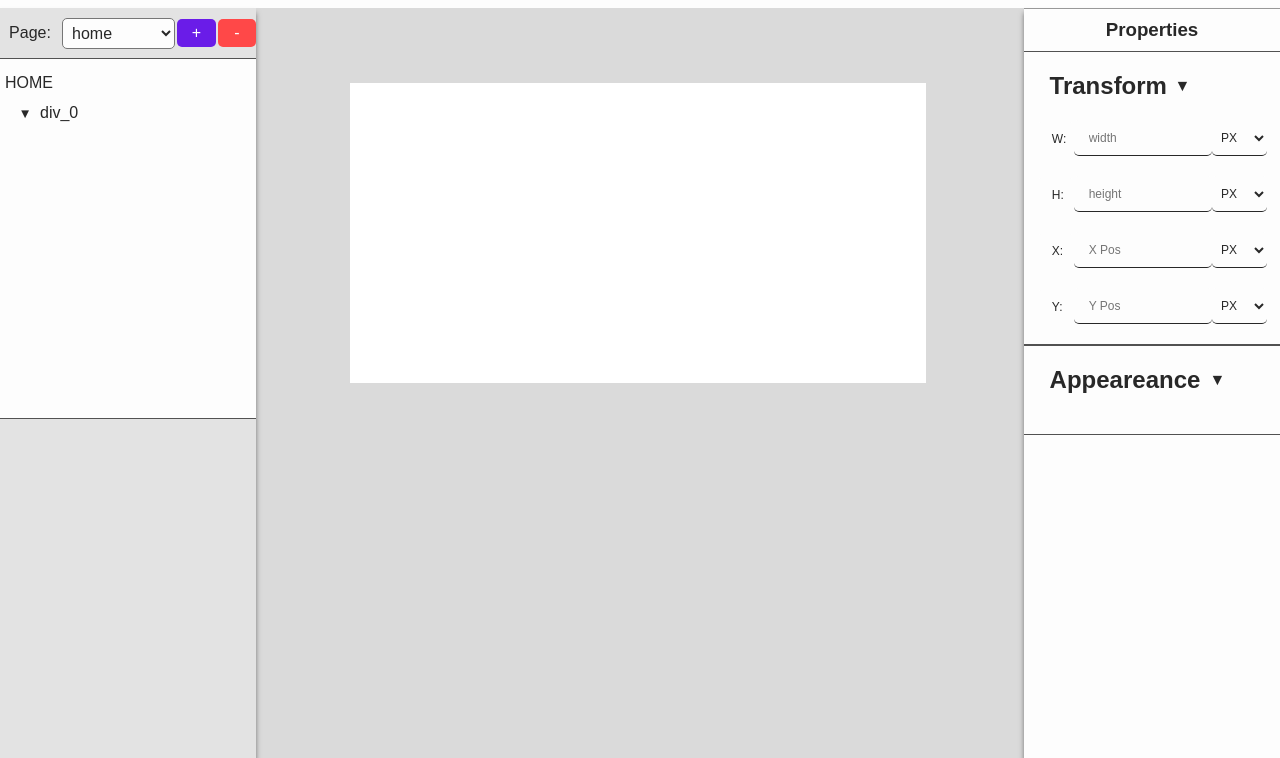
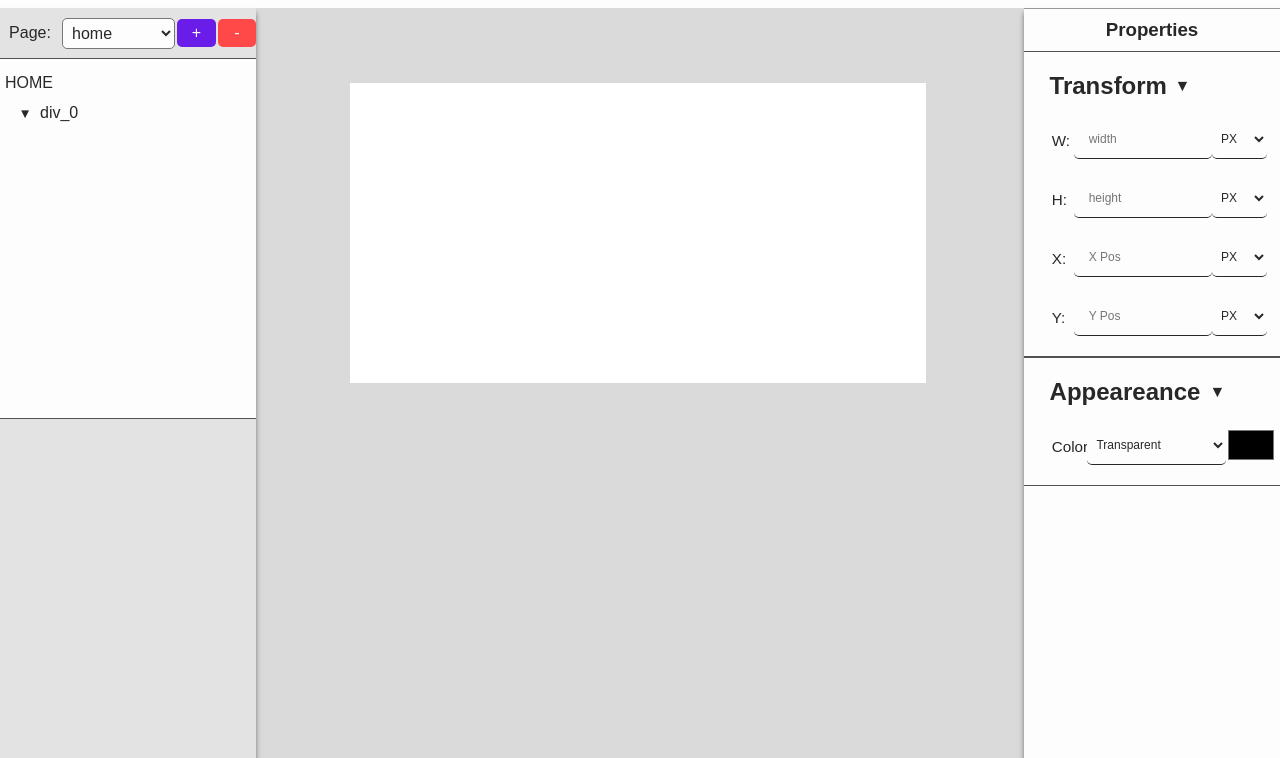
Before and after one commit to RehanAli21/design_to_code, a plain HTML site: page index.html in a window 1280 px wide. Shown: the part 42-800 px from the top of the page. Drawn offline with Linux system fonts and the light colour scheme.

Commit message:
color input added for appeareance.

```diff
--- a/css_files/global.css
+++ b/css_files/global.css
@@ -14,6 +14,7 @@
 	--danger-color: #ff4848;
 
 	--font-size-one: 1em;
+	--font-size-1-9-1: 0.95em;
 	--font-size-3_4: 0.75em;
 	--font-size-half: 0.5em;
 	--font-size-1_4: 0.25em;
@@ -207,15 +208,20 @@ main {
 	width: 90%;
 	margin: 20px auto;
 	grid-template-columns: 16% 60% 24%;
+	align-content: center;
 }
 .properties_div > .property_section > label {
 	margin-top: 2px;
-	font-size: var(--font-size-3_4);
+	font-size: var(--font-size-1-9-1);
 }
 .properties_div > .property_section > input {
 	font-size: var(--font-size-3_4);
 	border: none;
 	border-bottom: 1px solid;
+}
+.properties_div > .property_section > input[type='color'] {
+	height: 38px;
+	border: none;
 }
 .properties_div > .property_section > select {
 	font-size: var(--font-size-3_4);
--- a/index.html
+++ b/index.html
@@ -205,7 +205,22 @@
 							style="grid-template-columns: 160px 30px">
 							Appeareance <span style="font-size: medium">&#9660;</span>
 						</h2>
-						<div class="property_section"></div>
+						<div
+							class="property_section"
+							style="grid-template-columns: 22% 60% 12%">
+							<label class="input">Color: </label>
+							<select
+								class="select"
+								value="transparent"
+								id="appeareance_color_select">
+								<option value="transparent">Transparent</option>
+								<option value="custom">Custom</option>
+							</select>
+							<input
+								type="color"
+								name=""
+								id="appeareance_color_input" />
+						</div>
 					</div>
 				</div>
 			</main>
```
